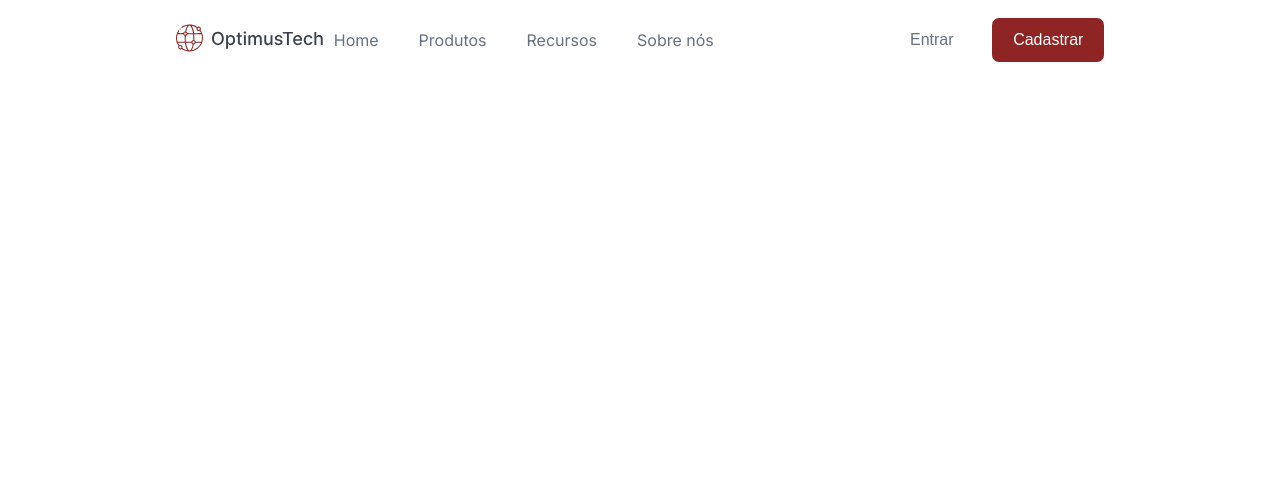
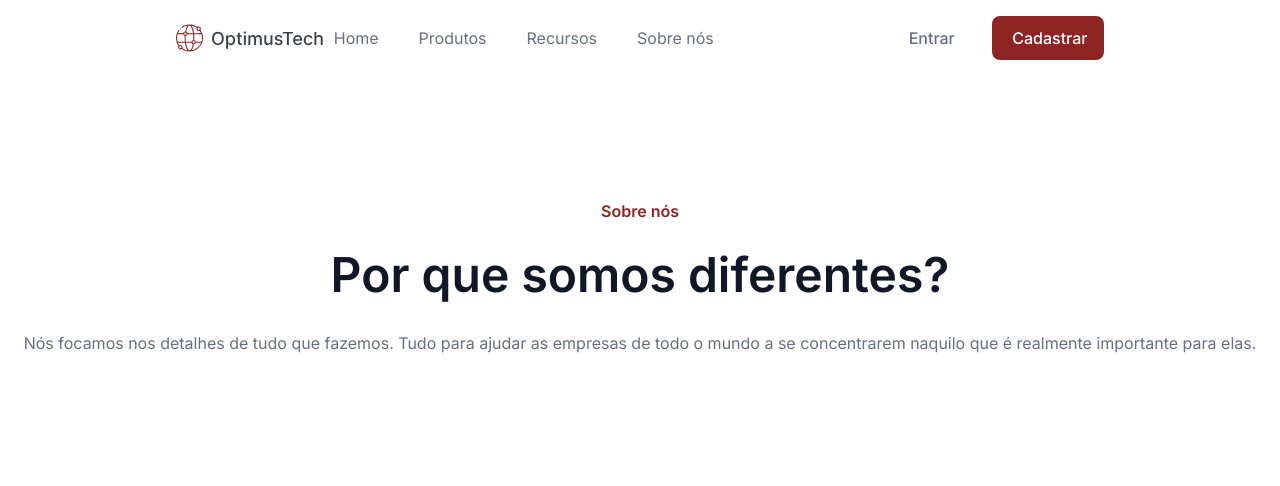
Before and after one commit to leticiacamposs2/7daysofcode-frontend, a plain HTML site: page level-001/html-css-fundamentos/index.html in a window 1280 px wide. Drawn offline with Linux system fonts and the light colour scheme.

Commit message:
feat(cabecalho): primeira secao da pagina

```diff
--- /dev/null
+++ b/level-001/html-css-fundamentos/css/style.css
@@ -0,0 +1,151 @@
+* {
+  margin: 0;
+  padding: 0;
+  box-sizing: border-box;
+  font-family: 'Inter', sans-serif;
+  color: var(--text-color);
+}
+
+:root {
+  --text-color: #667085;
+  --main-color: #8E2424;
+  --base-color: #FFFFFF;
+  --black-color: #101828;
+}
+
+body {
+  width: 100%;
+  height: 100vh;
+}
+
+nav {
+  display: flex;
+  justify-content: space-around;
+  align-items: center;
+  padding: 1rem 0;
+
+  .container {
+    display: flex;
+    justify-content: space-between;
+    align-items: center;
+    width: 100%;
+    max-width: 1280px;
+    padding: 0 20px;
+  }
+
+  .menu-content ul {
+    list-style-type: none;
+    padding: 0;
+    display: flex;
+    gap: 10px;
+  }
+
+  .menu-content li {
+    margin-right: 10px;
+  }
+
+  .menu-content li a {
+    text-decoration: none;
+    padding: 10px;
+    border-radius: 5px;
+  }
+
+  .navigation-action button {
+    padding: 10px 20px;
+    border: none;
+    text-align: center;
+    text-decoration: none;
+    font-size: 16px;
+    width: 112px;
+    height: 44px;
+    cursor: pointer;
+  }
+
+  button {
+    padding: 0.8rem 1rem;
+    cursor: pointer;
+    border: none;
+    border-radius: 0.5rem;
+    font-weight: 500;
+    background: none;
+    font-size: 0.9rem;
+  }
+
+  button.botao-cadastro {
+    background-color: var(--main-color);
+    color: var(--base-color);
+  }
+}
+
+@media (max-width: 768px) {
+  .container {
+    flex-direction: column;
+    align-items: flex-start;
+  }
+
+  .menu-content ul {
+    flex-direction: column;
+    width: 100%;
+  }
+
+  .menu-content li {
+    margin: 10px 0;
+  }
+
+  .navigation-action {
+    display: flex;
+    flex-direction: column;
+    gap: 10px;
+    margin-top: 20px;
+  }
+
+  .button-base,
+  .logotype {
+    margin-bottom: 20px;
+  }
+}
+
+@media (max-width: 480px) {
+  .navigation-action button {
+    width: 100%;
+    font-size: 14px;
+  }
+
+  .menu-content li a {
+    padding: 8px;
+  }
+}
+
+.cabecalho {
+  display: flex;
+  flex-direction: column;
+  justify-content: center;
+  align-items: center;
+  height: 407px;
+  padding: 20px;
+
+  .subheading {
+    color: var(--main-color);
+    font-weight: 600;
+    font-size: 16px;
+    padding-top: 96px;
+    margin-bottom: 24px;
+  }
+
+  .heading {
+    font-size: 48px;
+    color: var(--black-color);
+    margin-bottom: 24px;
+  }
+
+  .content {
+    display: flex;
+    flex-direction: column;
+    align-items: center;
+    gap: 24px;
+    text-align: center;
+    margin-bottom: 96px;
+    line-height: 30px;
+  }
+
+}
--- a/level-001/html-css-fundamentos/index.html
+++ b/level-001/html-css-fundamentos/index.html
@@ -3,53 +3,46 @@
 
 <head>
     <meta charset="UTF-8">
+    <meta http-equiv="X-UA-Compatible" content="IE=edge">
+    <meta name="viewport" content="width=device-width, initial-scale=1.0">
     <link rel="preconnect" href="https://fonts.googleapis.com">
     <link rel="preconnect" href="https://fonts.gstatic.com" crossorigin>
-    <link
-        href="https://fonts.googleapis.com/css2?family=Inter:ital,opsz,wght@0,14..32,100..900;1,14..32,100..900&display=swap"
-        rel="stylesheet">
-    <link rel="stylesheet" href="styles.css">
+    <link href="https://fonts.googleapis.com/css2?family=Inter:wght@300;400;500;600&display=swap" rel="stylesheet">
+    <link rel="stylesheet" href="css/style.css">
     <meta name="viewport" content="width=device-width, initial-scale=1.0">
     <title>7 days Of Code - HTML e CSS</title>
 </head>
 
 <body>
-
     <!-- NAVBAR -->
-    <div class="navbar">
-        <div class="header">
+    <nav>
+        <header>
             <div class="container">
-
-                <!-- BOTAO HOME -->
-                <div class="button-base">
-                    <img src="./images/button-base.svg" alt="Optimus Tech Logotype" />
-                </div>
-
-                <!-- LISTA DE MENU -->
+                <img src="./images/button-base.svg" alt="Optimus Tech Logotype" class="button-base" />
                 <div class="menu-content">
                     <ul>
                         <li><a href="#home">Home</a></li>
-                        <li><a href="#products">Produtos</a></li>
-                        <li><a href="#resources">Recursos</a></li>
-                        <li><a href="#about">Sobre nós</a></li>
+                        <li><a href="#produtos">Produtos</a></li>
+                        <li><a href="#recursos">Recursos</a></li>
+                        <li><a href="#sobre-nos">Sobre nós</a></li>
                     </ul>
                 </div>
+                <img src="./images/Logo.png" alt="Logo" class="logotype" />
+                <div class="navigation-action">
+                    <button>Entrar</button>
+                    <button class="botao-cadastro">Cadastrar</button>
+                </div>
+            </div>
+        </header>
+    </nav>
 
-                <!-- LOGOTIPO -->
-                <div class="logotype">
-                    <img src="./images/Logo.png" alt="Logo" />
-                </div>
-
-                <!-- BOTAO DE NAVEGACAO - AÇÃO -->
-                <div class="navigation-action">
-                    <button type="button" class="botao-entrar">Entrar</button>
-                    <button type="button" class="botao-cadastro">Cadastrar</button>
-                </div>
-
-            </div>
-        </div>
-    </div>
-
+    <!-- CABEÇALHO -->
+    <section class="cabecalho">
+        <h2 class="subheading">Sobre nós</h2>
+        <h1 class="heading">Por que somos diferentes?</h1>
+        <p class="content">Nós focamos nos detalhes de tudo que fazemos. Tudo para ajudar as empresas de todo o mundo a
+            se concentrarem naquilo que é realmente importante para elas.</p>
+    </section>
 
 </body>
 
--- a/level-001/html-css-fundamentos/styles.css
+++ /dev/null
@@ -1,129 +0,0 @@
-/* Reset de estilos básico */
-* {
-  margin: 0;
-  padding: 0;
-  box-sizing: border-box;
-}
-
-body {
-  font-family: "Inter", sans-serif;
-  font-weight: 16px;
-  background-color: #FFFFFF;
-  /* Adicione o sinal de # para a cor branca */
-  color: #667085;
-  font-style: normal;
-}
-
-/* Navbar */
-.navbar {
-  display: flex;
-  justify-content: center;
-  align-items: center;
-  height: 80px;
-  background-color: #FFFFFF;
-  /* Adicione o sinal de # para a cor branca */
-}
-
-.container {
-  display: flex;
-  justify-content: space-between;
-  align-items: center;
-  width: 100%;
-  /* Altere para 100% para ocupar toda a largura disponível */
-  max-width: 1280px;
-  /* Adiciona um limite máximo de largura */
-  padding: 0 20px;
-  /* Adiciona espaçamento lateral */
-}
-
-.menu-content ul {
-  list-style-type: none;
-  padding: 0;
-  display: flex;
-  gap: 10px;
-  /* Substitui a margem entre os itens do menu */
-}
-
-.menu-content li {
-  margin-right: 10px;
-}
-
-.menu-content li a {
-  text-decoration: none;
-  padding: 10px;
-  border-radius: 5px;
-  color: #667085;
-}
-
-.navigation-action button {
-  padding: 10px 20px;
-  border: none;
-  text-align: center;
-  text-decoration: none;
-  font-size: 16px;
-  width: 112px;
-  height: 44px;
-  cursor: pointer;
-}
-
-button.botao-entrar {
-  background-color: transparent;
-  color: #667085;
-}
-
-button.botao-cadastro {
-  background-color: #8E2424;
-  color: #FFFFFF;
-  border-radius: 7px;
-}
-
-/* Responsividade */
-@media (max-width: 768px) {
-  .container {
-    flex-direction: column;
-    /* Empilha os itens verticalmente */
-    align-items: flex-start;
-    /* Alinha os itens ao início */
-  }
-
-  .menu-content ul {
-    flex-direction: column;
-    /* Alinha os itens do menu verticalmente */
-    width: 100%;
-    /* Ocupa toda a largura disponível */
-  }
-
-  .menu-content li {
-    margin: 10px 0;
-    /* Adiciona margem vertical entre os itens do menu */
-  }
-
-  .navigation-action {
-    display: flex;
-    flex-direction: column;
-    gap: 10px;
-    /* Espaço entre os botões */
-    margin-top: 20px;
-    /* Espaço acima dos botões */
-  }
-
-  .button-base,
-  .logotype {
-    margin-bottom: 20px;
-    /* Espaço abaixo dos logotipos */
-  }
-}
-
-@media (max-width: 480px) {
-  .navigation-action button {
-    width: 100%;
-    /* Botões ocupam toda a largura disponível */
-    font-size: 14px;
-    /* Reduz o tamanho da fonte */
-  }
-
-  .menu-content li a {
-    padding: 8px;
-    /* Reduz o padding dos links do menu */
-  }
-}
```
Also changed, not shown: 1 other file.
